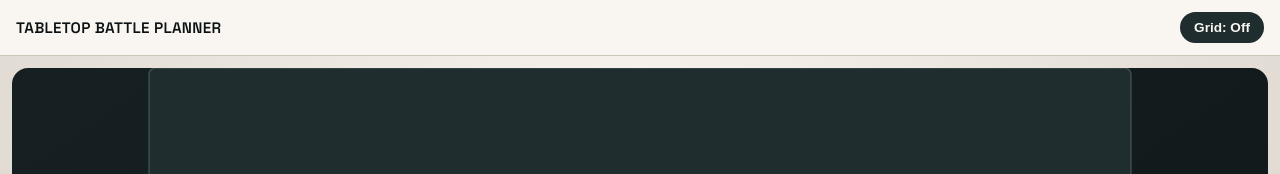
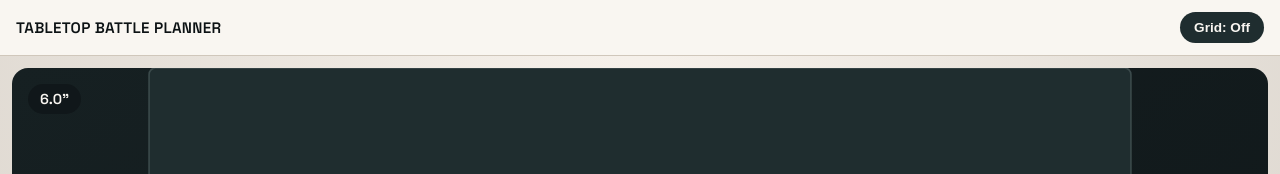
Before and after one commit to gougMorpheus/tabletop-battle-planner, a React (Vite) app: page / in a window 1280 px wide. Both pictures are taken after a click on the button "Measure". Shown: the top 174 px of the page. Built offline with nearby package versions, Linux system fonts and the light colour scheme.

Commit message:
Stable state before planned moves feature

```diff
--- a/src/components/Board.tsx
+++ b/src/components/Board.tsx
@@ -24,6 +24,26 @@ const DOUBLE_TAP_DELAY_MS = 300;
 const SNAP_DISTANCE_IN = 0.75;
 const MEASURE_A_COLOR = "#7bd389";
 const MEASURE_B_COLOR = "#f6c35c";
+
+const getLabelFromStart = (
+  start: { x: number; y: number },
+  end: { x: number; y: number },
+  startRadiusIn: number
+) => {
+  const dx = end.x - start.x;
+  const dy = end.y - start.y;
+  const length = Math.hypot(dx, dy);
+  if (length === 0) {
+    return start;
+  }
+  const ux = dx / length;
+  const uy = dy / length;
+  const padding = 0.35;
+  return {
+    x: start.x - ux * (startRadiusIn + padding),
+    y: start.y - uy * (startRadiusIn + padding),
+  };
+};
 
 const buildWoundSummary = (wounds: number[]) => {
   const counts = new Map<number, number>();
@@ -350,8 +370,35 @@ const Board = () => {
     return Math.hypot(pointB.x - pointA.x, pointB.y - pointA.y);
   })();
 
+  const activeDistanceLabel = dragState
+    ? `${dragDistance.toFixed(1)}"`
+    : measurementActive && pointA && pointB
+      ? `${measurementDistance.toFixed(1)}"`
+      : null;
+
+  const movementLabelPosition = dragState
+    ? getLabelFromStart(
+        dragState.origin,
+        dragState.current,
+        (units.find((unit) => unit.id === dragState.unitId)
+          ?.iconDiameterInches ?? 0) / 2
+      )
+    : null;
+
+  const measurementLabelPosition =
+    measurementActive && measurementStart && pointB
+      ? getLabelFromStart(
+          measurementStart,
+          pointB,
+          snappedUnit ? snappedUnit.iconDiameterInches / 2 : 0
+        )
+      : null;
+
   return (
     <div className="board-canvas" ref={containerRef}>
+      {activeDistanceLabel && (
+        <div className="board-distance">{activeDistanceLabel}</div>
+      )}
       <Stage
         ref={stageRef}
         width={containerSize.width}
@@ -601,9 +648,10 @@ const Board = () => {
                   />
                 </Group>
               )}
+              {measurementLabelPosition && (
                 <Label
-                x={((measurementStart.x + pointB.x) / 2) * PX_PER_INCH}
-                y={((measurementStart.y + pointB.y) / 2) * PX_PER_INCH}
+                  x={measurementLabelPosition.x * PX_PER_INCH}
+                  y={measurementLabelPosition.y * PX_PER_INCH}
                 >
                 <Tag
                   fill="#0f1618"
@@ -619,6 +667,7 @@ const Board = () => {
                   fontStyle="bold"
                 />
                 </Label>
+              )}
               <Group
                 x={pointB.x * PX_PER_INCH}
                 y={pointB.y * PX_PER_INCH}
@@ -680,15 +729,10 @@ const Board = () => {
                 strokeWidth={3}
                 dash={[10, 6]}
               />
+              {movementLabelPosition && (
                 <Label
-                x={
-                  ((dragState.origin.x + dragState.current.x) / 2) *
-                  PX_PER_INCH
-                }
-                y={
-                  ((dragState.origin.y + dragState.current.y) / 2) *
-                  PX_PER_INCH
-                }
+                  x={movementLabelPosition.x * PX_PER_INCH}
+                  y={movementLabelPosition.y * PX_PER_INCH}
                 >
                 <Tag
                   fill="#0f1618"
@@ -704,6 +748,7 @@ const Board = () => {
                   fontStyle="bold"
                 />
                 </Label>
+              )}
             </Group>
           )}
           {units.map((unit) => {
--- a/src/styles.css
+++ b/src/styles.css
@@ -77,6 +77,19 @@ body {
 
 .board-canvas canvas {
   touch-action: none;
+}
+
+.board-distance {
+  background: rgba(15, 22, 24, 0.8);
+  border-radius: 999px;
+  color: #f9f6f1;
+  font-size: 0.9rem;
+  font-weight: 600;
+  left: 16px;
+  padding: 6px 12px;
+  position: absolute;
+  top: 16px;
+  z-index: 5;
 }
 
 .fab {
```
Lines whose indentation alone changed are shown as unchanged.
